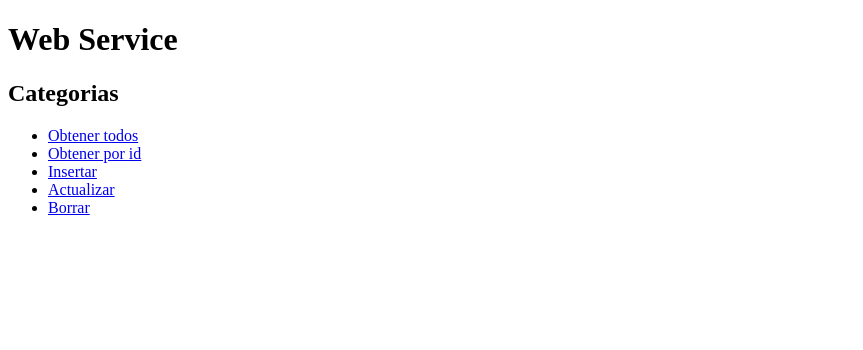
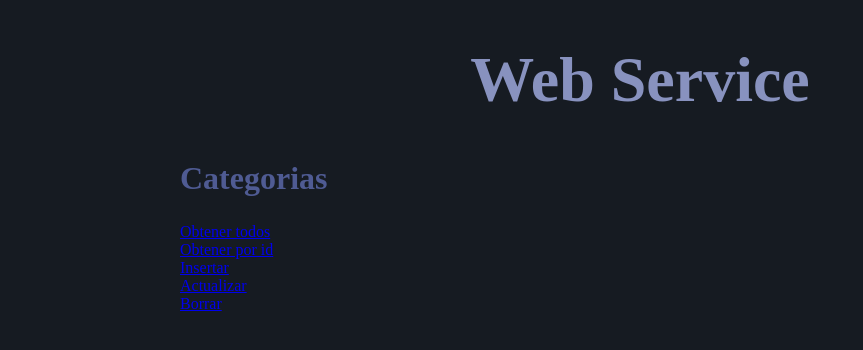
Before and after one commit to isato12/web_service, a PHP site: page / in a window 1280 px wide. Shown: the top 350 px of the page, without its empty margins (0-863 px from the left). Run offline with PHP 8.4, Linux system fonts and the light colour scheme.

Commit message:
corrigiendo fallas de conexion 2

```diff
--- a/index.php
+++ b/index.php
@@ -5,10 +5,11 @@
     <meta http-equiv="X-UA-Compatible" content="IE=edge">
     <meta name="viewport" content="width=device-width, initial-scale=1.0">
     <title>web service</title>
+    <link rel="stylesheet" href="style.css">
 </head>
-<body>
-    <h1>Web Service</h1>
-    <h2>Categorias</h2>
+<body class="container">
+    <h1 class="titulo">Web Service</h1>
+    <h2 class="subtitulo">Categorias</h2>
     <ul>
         <li><a href="index.php?op=obtenertodos">Obtener todos</a></li>
         <li><a href="index.php?op=obtenerporid">Obtener por id</a></li>
--- /dev/null
+++ b/style.css
@@ -0,0 +1,33 @@
+/** @format */
+
+html {
+  box-sizing: border-box;
+}
+*,
+*:before,
+*:after {
+  box-sizing: inherit;
+}
+body {
+  background-color: #161b22;
+}
+.container {
+  max-width: 960px;
+  margin: 0 auto;
+  padding: 0 20px;
+}
+.titulo {
+  color: #8892bf;
+  font-size: 4rem;
+  text-align: center;
+}
+.subtitulo {
+  color: #4f5b93;
+  font-size: 2rem;
+  text-align: left;
+}
+ul {
+  list-style: none;
+  padding: 0;
+  margin: 0;
+}
```
